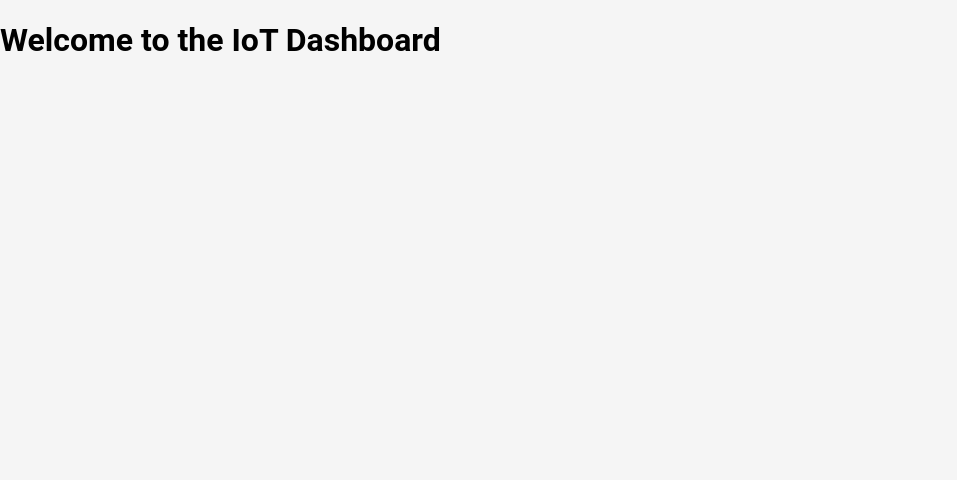
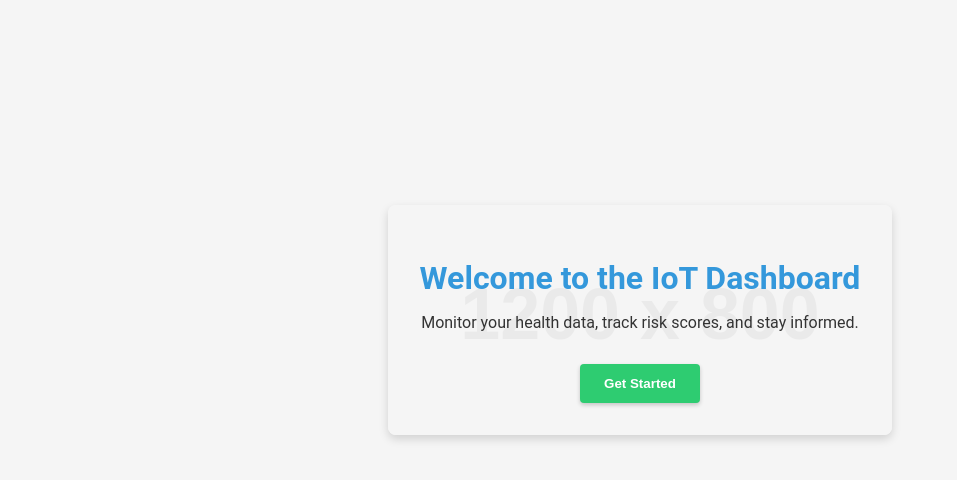
Before and after one commit to Dhrishit04/HealthSim, a React (Create React App) app in the folder FrontEnd/: page / in a window 1280 px wide. Shown: the top 480 px of the page, without its empty margins (0-957 px from the left). Built offline with nearby package versions, Linux system fonts and the light colour scheme.

Commit message:
Homepage designing + advancements

```diff
--- a/FrontEnd/src/components/dashboard/Dashboard.js
+++ b/FrontEnd/src/components/dashboard/Dashboard.js
@@ -1,3 +1,4 @@
+// Dashboard.js
 import React from 'react';
 import styles from './Dashboard.module.scss';
 import DashboardWidget from './widgets/DashboardWidget';
@@ -5,9 +6,18 @@ import DashboardWidget from './widgets/DashboardWidget';
 const Dashboard = () => {
   return (
     <div className={styles.dashboard}>
-      <h1>Dashboard</h1>
-      <DashboardWidget title="Widget 1" />
-      <DashboardWidget title="Widget 2" />
+      <h1 className={styles.title}>Dashboard</h1>
+      <div className={styles.widgetGrid}>
+        <DashboardWidget title="Vitals Overview">
+          <p>Track your heart rate, blood pressure, and more in real time.</p>
+        </DashboardWidget>
+        <DashboardWidget title="Risk Scores">
+          <p>View your latest risk assessments and potential alerts.</p>
+        </DashboardWidget>
+        <DashboardWidget title="Activity Logs">
+          <p>Analyze your daily steps, workout sessions, and sleep patterns.</p>
+        </DashboardWidget>
+      </div>
     </div>
   );
 };
--- a/FrontEnd/src/components/dashboard/Dashboard.module.scss
+++ b/FrontEnd/src/components/dashboard/Dashboard.module.scss
@@ -1,3 +1,35 @@
+@import '../../assets/styles/variables';
+@import '../../assets/styles/mixins';
+
 .dashboard {
-    padding: 20px;
+  padding: 2rem;
+  animation: fadeIn 0.7s ease forwards;
+  transform: translateY(20px);
+  opacity: 0;
+
+  @keyframes fadeIn {
+    to {
+      transform: translateY(0);
+      opacity: 1;
+    }
   }
+}
+
+.title {
+  color: $primary-color;
+  margin-bottom: 1.5rem;
+}
+
+.widgetGrid {
+  display: grid;
+  grid-template-columns: 1fr;
+  gap: 1.5rem;
+
+  @media (min-width: 768px) {
+    grid-template-columns: repeat(2, 1fr);
+  }
+
+  @media (min-width: 1024px) {
+    grid-template-columns: repeat(3, 1fr);
+  }
+}
--- a/FrontEnd/src/components/layout/Footer.js
+++ b/FrontEnd/src/components/layout/Footer.js
@@ -1,10 +1,11 @@
+// Footer.js
 import React from 'react';
 import styles from './layout.module.scss';
 
 const Footer = () => {
   return (
     <footer className={styles.footer}>
-      <p>&copy; 2025 IoT Dashboard. All rights reserved.</p>
+      <p>&copy; 2025 HealthSim. All rights reserved.</p>
     </footer>
   );
 };
--- a/FrontEnd/src/pages/Home.js
+++ b/FrontEnd/src/pages/Home.js
@@ -1,9 +1,14 @@
+// Home.js
 import React from 'react';
-
+import './Home.scss';  // Import the Home.scss file
 const Home = () => {
   return (
-    <div>
-      <h1>Welcome to the IoT Dashboard</h1>
+    <div className="homeContainer">
+      <div className="heroSection">
+        <h1>Welcome to the IoT Dashboard</h1>
+        <p>Monitor your health data, track risk scores, and stay informed.</p>
+        <button className="ctaButton">Get Started</button>
+      </div>
     </div>
   );
 };
--- /dev/null
+++ b/FrontEnd/src/pages/Home.scss
@@ -0,0 +1,65 @@
+/* Home.scss (Place it in the same folder as Home.js or reuse an existing .scss) */
+
+/* Home.scss */
+@import '../assets/styles/variables';
+@import '../assets/styles/mixins';
+
+
+.homeContainer {
+  width: 100%;
+  min-height: 80vh;
+  display: flex;
+  align-items: center;
+  justify-content: center;
+  background-color: $background-color;
+}
+
+.heroSection {
+  text-align: center;
+  max-width: 600px;
+  padding: 2rem;
+  background: linear-gradient(
+    rgba(255, 255, 255, 0.8),
+    rgba(255, 255, 255, 0.8)
+  ),
+  url('https://via.placeholder.com/1200x800/3498db/ffffff?text=HealthSim+Hero') center/cover;
+  border-radius: 8px;
+  box-shadow: 0 4px 10px rgba(0,0,0,0.15);
+  animation: fadeInUp 0.8s ease forwards;
+  transform: translateY(20px);
+  opacity: 0;
+
+  h1 {
+    color: $primary-color;
+    margin-bottom: 1rem;
+  }
+
+  p {
+    color: $text-color;
+    margin-bottom: 2rem;
+  }
+}
+
+@keyframes fadeInUp {
+  to {
+    transform: translateY(0);
+    opacity: 1;
+  }
+}
+
+.ctaButton {
+  background-color: $secondary-color;
+  color: #fff;
+  border: none;
+  padding: 0.75rem 1.5rem;
+  border-radius: 4px;
+  font-weight: 600;
+  cursor: pointer;
+  box-shadow: 0 2px 4px rgba(0,0,0,0.2);
+  transition: background-color 0.3s ease, box-shadow 0.3s ease;
+
+  &:hover {
+    background-color: darken($secondary-color, 10%);
+    box-shadow: 0 4px 8px rgba(0,0,0,0.3);
+  }
+}
```
Also changed, not shown: FrontEnd/src/components/layout/Header.js (+7 -1 lines), FrontEnd/src/components/layout/Sidebar.js (+16 -8 lines), FrontEnd/src/components/layout/layout.module.scss (+102 -4 lines), 1 other file (tests, documents, lock files or other folders).
